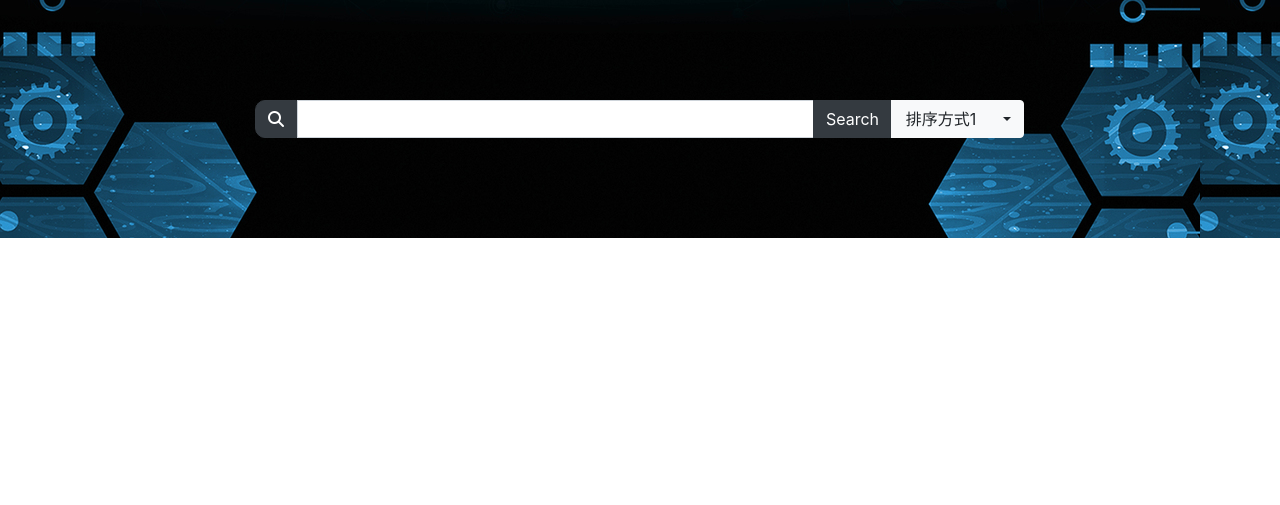
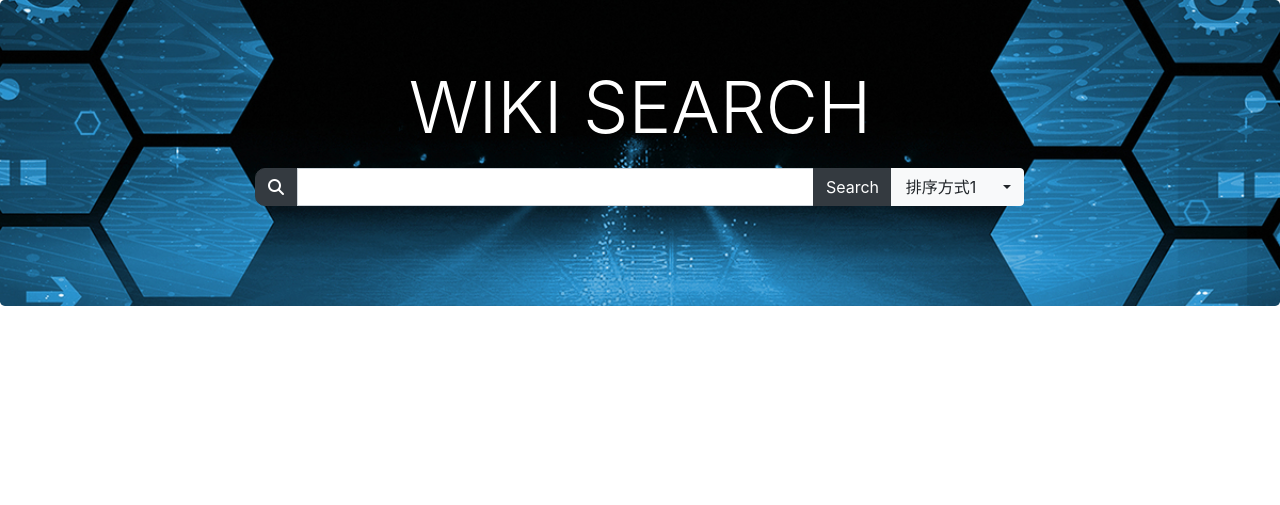
Before and after one commit to 592McAvoy/wsm-proj, a Django app: page / in a window 1280 px wide. Shown: the top 505 px of the page. Run offline with Django 3.2, Linux system fonts and the light colour scheme; parts of the project's set-up code (start-up, migrations or seed data) failed here and were passed over; some libraries are stand-ins or nearby versions.

Commit message:
页面更改

```diff
--- a/templates/details.html
+++ b/templates/details.html
@@ -23,7 +23,7 @@
         } */
 
     </style>
-    <title>检索系统</title>
+    <title>Details</title>
 </head>
 <body style="background-color: #EBEBEB">
 
--- a/templates/index.html
+++ b/templates/index.html
@@ -14,17 +14,21 @@
         #search-area{
             padding-left: 20%;
             padding-right: 20%;
-            padding-top: 100px;
             padding-bottom: 100px;
-            background: url('/static/bgimg.jpg')
+            background: url('/static/bgimg.jpg');
+            background-size: cover;
+            background-position: center;
         }
     </style>
-    <title>检索系统</title>
+    <title>a search engine for Wikipedia</title>
 </head>
 <body>
 
-<div class="panel-body">
-    <div class="input-group" id='search-area' style="margin-bottom: 1em">
+<div id="search-area" class="jumbotron" style="margin-bottom: 1em">
+    <div class="d-flex flex-column align-items-center">
+        <div><h5 class="display-3" style="color:white; padding-bottom: 10px;">WIKI SEARCH</h5></div>
+        <!-- <div><p class="lead">Lorem ipsum i wanna go all the way around to embrace you</p></div> -->
+            <div class="input-group" >
 
                 <!-- <button style='border-top-right-radius: 0; border-bottom-right-radius: 0;' type="button" class="btn btn-light dropdown-toggle dropdown-toggle-split" data-toggle="dropdown" aria-haspopup="true" aria-expanded="false">
                     <span class="sr-only">Toggle Dropdown</span>
@@ -58,11 +62,11 @@
                 </div>
             </div>
     </div>
-
+</div>
 
 {% csrf_token %}
 <div id='sort-line' style="padding-right:2%; margin-bottom:1em; display: none ;text-align: right;">
-    根据<a href="#" id="sort-btn">案号</a>排序
+    sort by<a href="#" id="sort-btn">tf-idf</a>
 </div>
 <center>
     <div id="display-area"></div>
@@ -124,10 +128,9 @@
         var template;
         if (type==1)
             template='    <div class="card mb-3" style="max-width: 70%;text-align: left;">\n' +
-                '            <h5 class="card-header">{title}{title}</h5>\n' +
+                '            <h5 class="card-header">{title}{title}<a style="float:right" class="btn btn-outline-primary btn-sm" href="details?id={ID}" target="_blank">read more >></a></h5>\n' +
                 '        <div class="card-body">\n' +
                 '            <p class="card-text">{content}{content}</p>\n' +
-                '            <a style="float:right" class="btn btn-outline-primary btn-sm" href="details?id={ID}" target="_blank">read more >></a>'+
                 '        </div>\n' +
                 '    </div>';
         template = template.replace('{ID}', data['ID'])
```
Lines whose indentation alone changed are shown as unchanged.
